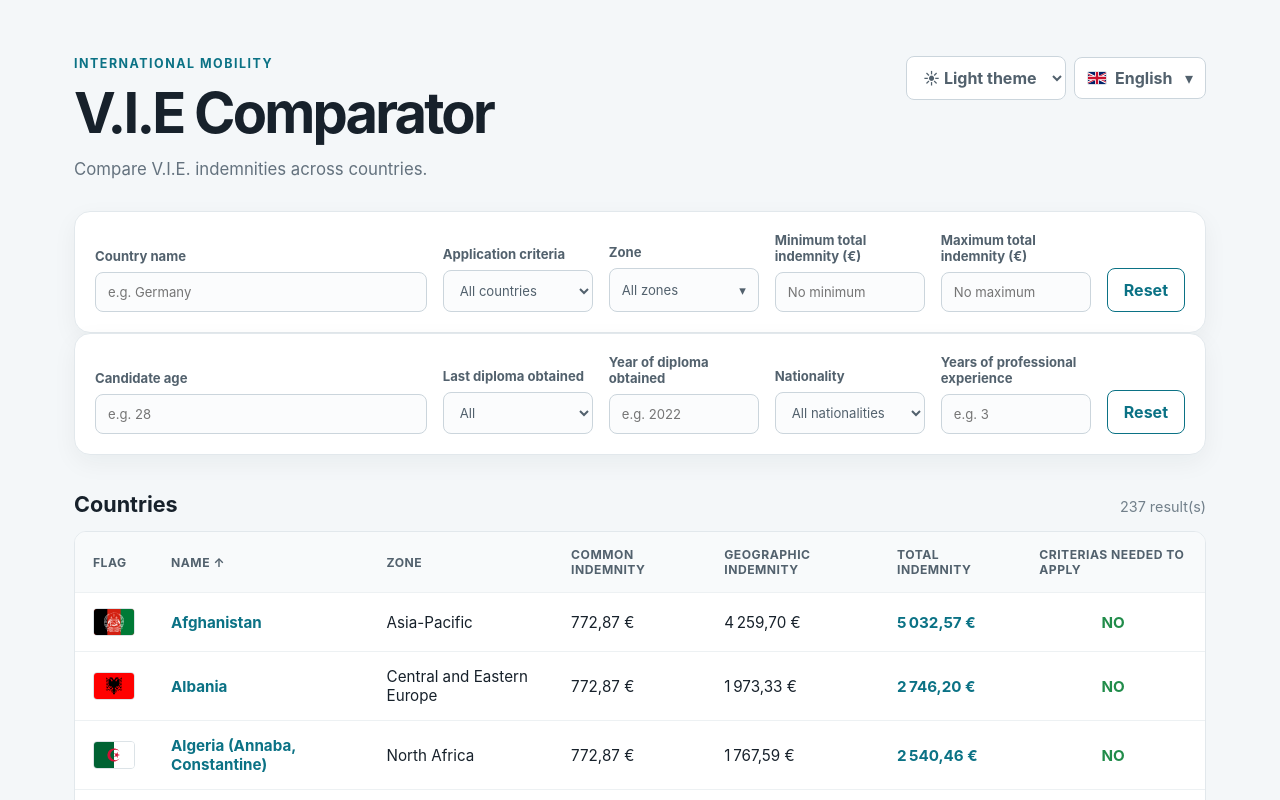
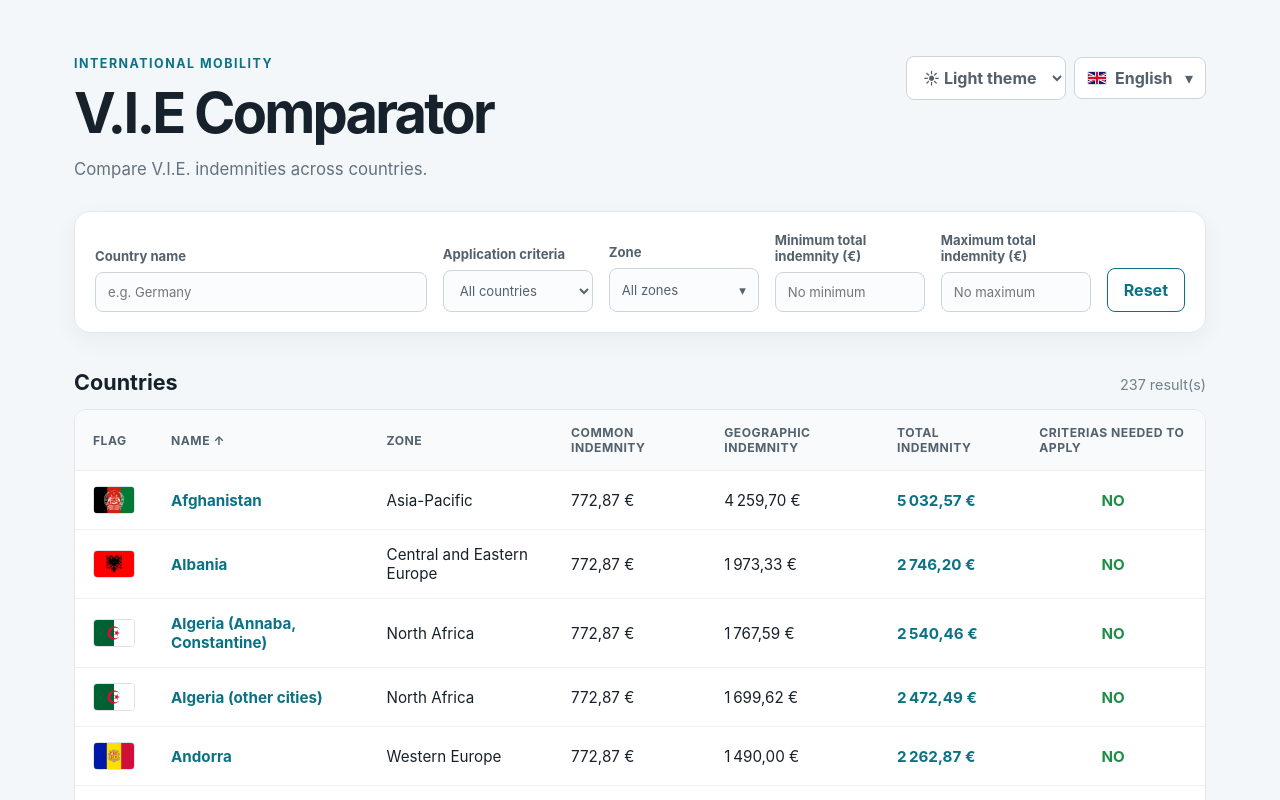
Before and after one commit to AbdourahmaneGadio/v.i.e_comparator, a React (Vite) app: page / in a window 1280 px wide. Shown: the top 800 px of the page. Built offline with nearby package versions, Linux system fonts and the light colour scheme.

Commit message:
fix: remove requirements filters temporarily

```diff
--- a/src/App.tsx
+++ b/src/App.tsx
@@ -13,7 +13,9 @@ import {
   type DiplomaFilter, type CandidateNationality
 } from "./types";
 import { matchesCountryEligibility } from "./data/countryEligibility";
+/*
 import FiltersRequirements from "./components/FiltersRequirements.tsx";
+*/
 
 const pageSize = 10;
 
@@ -241,7 +243,7 @@ function App() {
         onReset={resetFilters}
       />
 
-      <FiltersRequirements
+      {/*<FiltersRequirements
         diplomaFilter={diplomaFilter}
         candidateAge={candidateAge}
         candidateDiplomaYear={candidateDiplomaYear}
@@ -269,7 +271,7 @@ function App() {
           setCurrentPage(1);
         }}
         onReset={resetFilters}
-      />
+      />*/}
 
       <section className="results" aria-live="polite">
         <div className="results-heading">
```
Also changed, not shown: 1 other file (tests, documents, lock files or other folders).
